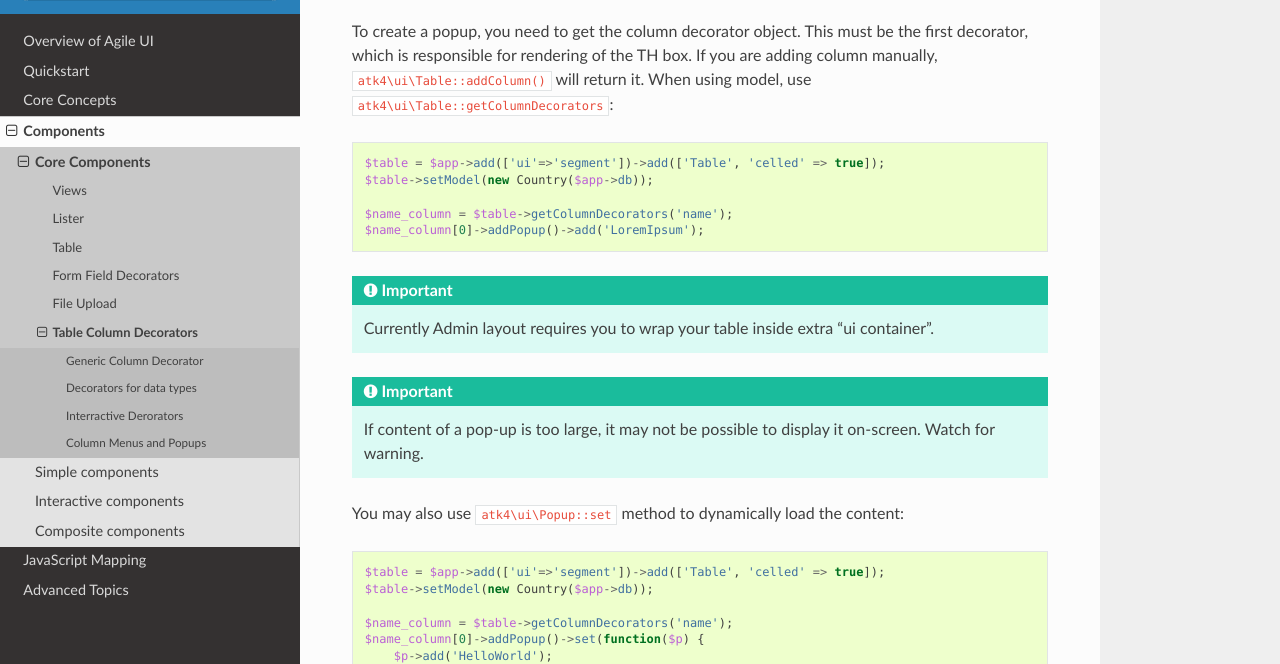
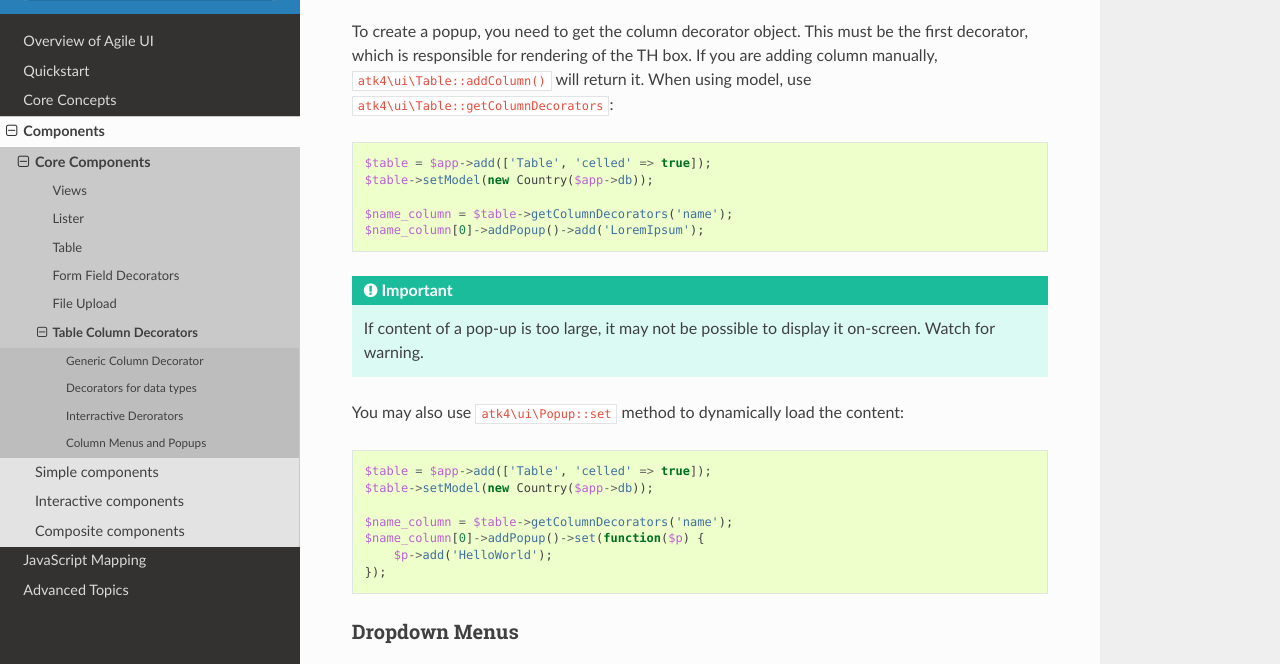
Before and after one commit to atk4/ui, a Sphinx documentation site: the page built from docs/tablecolumn.rst, in a window 1280 px wide and 900 px high, scrolled down 7757 px, cut to the strip 104-768 px from the top of the window. Built offline with Sphinx 7.4.7 and the Read the Docs theme 2.0.0, drawn with Linux system fonts in a browser that asks for light colours; pages that are not in the unit, such as notebooks, are missing from menus; cross-references to code outside the pages are shown as plain code.

Commit message:
We no longer need to wrap table into a segment.. yey

```diff
--- a/docs/tablecolumn.rst
+++ b/docs/tablecolumn.rst
@@ -288,20 +288,18 @@ is responsible for rendering of the TH box. If you are adding column manually, :
 will return it. When using model, use :php:meth:`atk4\\ui\\Table::getColumnDecorators`::
 
 
-    $table = $app->add(['ui'=>'segment'])->add(['Table', 'celled' => true]);
+    $table = $app->add(['Table', 'celled' => true]);
     $table->setModel(new Country($app->db));
 
     $name_column = $table->getColumnDecorators('name');
     $name_column[0]->addPopup()->add('LoremIpsum');
-
-.. important:: Currently Admin layout requires you to wrap your table inside extra "ui container".
 
 .. important:: If content of a pop-up is too large, it may not be possible to display it on-screen. Watch for warning.
 
 You may also use :php:meth:`atk4\\ui\\Popup::set` method to dynamically load the content::
 
 
-    $table = $app->add(['ui'=>'segment'])->add(['Table', 'celled' => true]);
+    $table = $app->add(['Table', 'celled' => true]);
     $table->setModel(new Country($app->db));
 
     $name_column = $table->getColumnDecorators('name');
```
Also changed, not shown: 1 other file.
